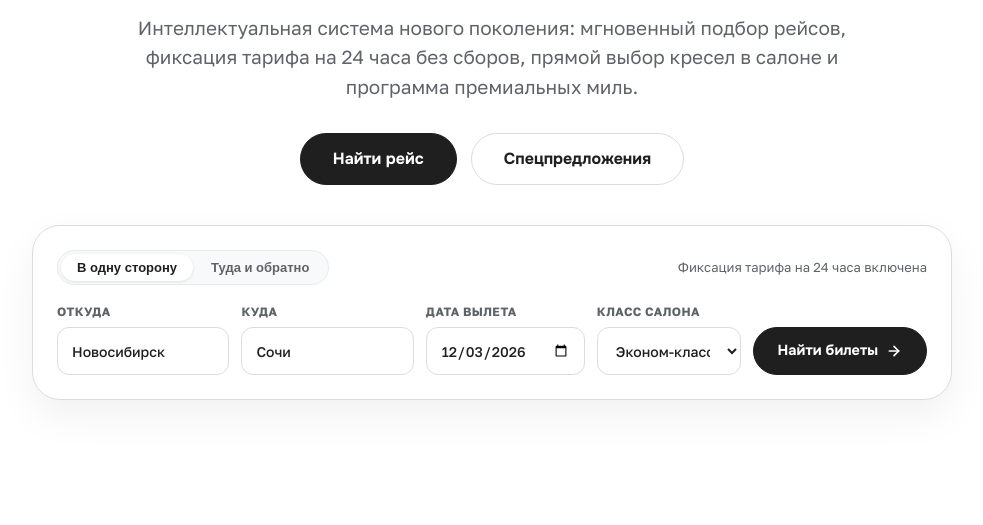
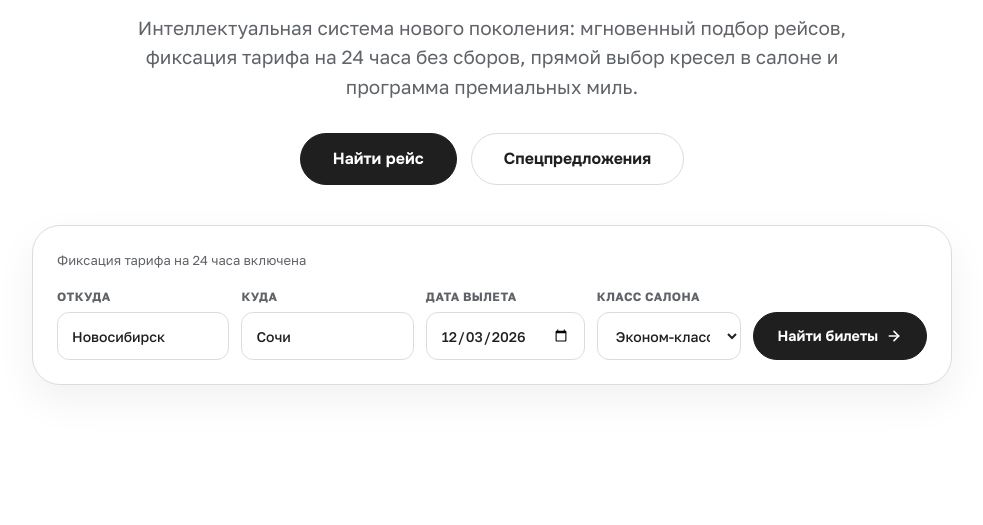
Before and after one commit to pashechkar-max/kursovoy-proekt, a Laravel app: page / in a window 1280 px wide. Shown: the part 396-921 px from the top of the page, without its empty margins (148-1131 px from the left). Run offline with Laravel 12, Linux system fonts and the light colour scheme; data comes from the database, SQL or seed files in the repository.

Commit message:
Доработки вер3

```diff
--- a/resources/views/home.blade.php
+++ b/resources/views/home.blade.php
@@ -35,10 +35,6 @@
 
                 <div class="hero-search-console">
                     <div class="search-console-header">
-                        <div class="search-mode-tabs">
-                            <button type="button" class="search-mode-btn active">В одну сторону</button>
-                            <button type="button" class="search-mode-btn">Туда и обратно</button>
-                        </div>
                         <span class="search-console-caption">
                             Фиксация тарифа на 24 часа включена
                         </span>
```
